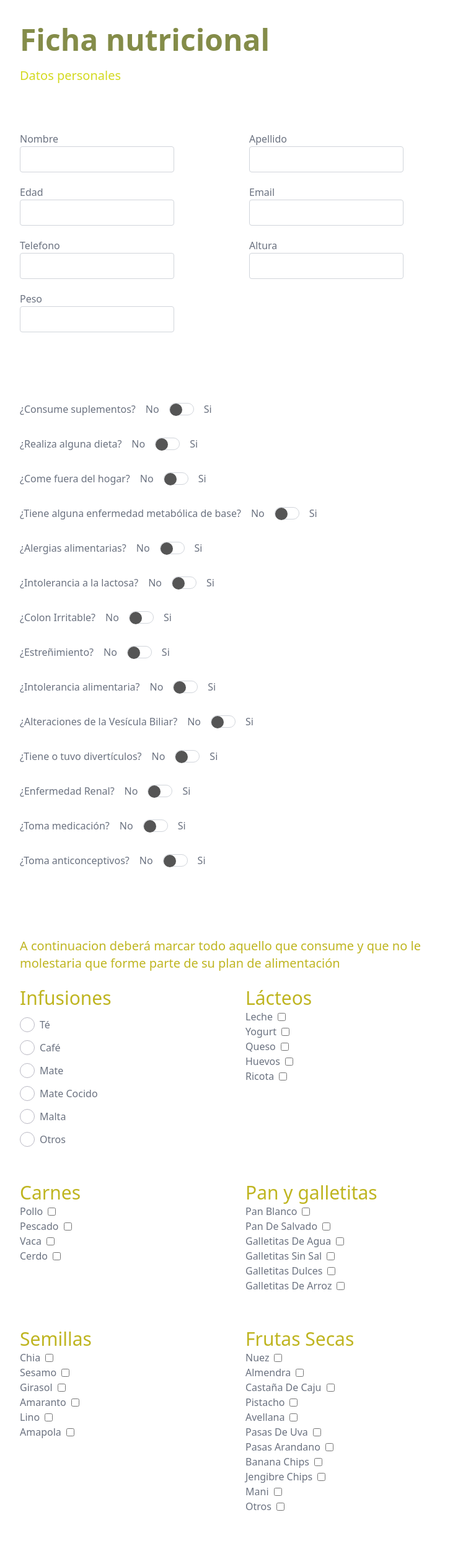
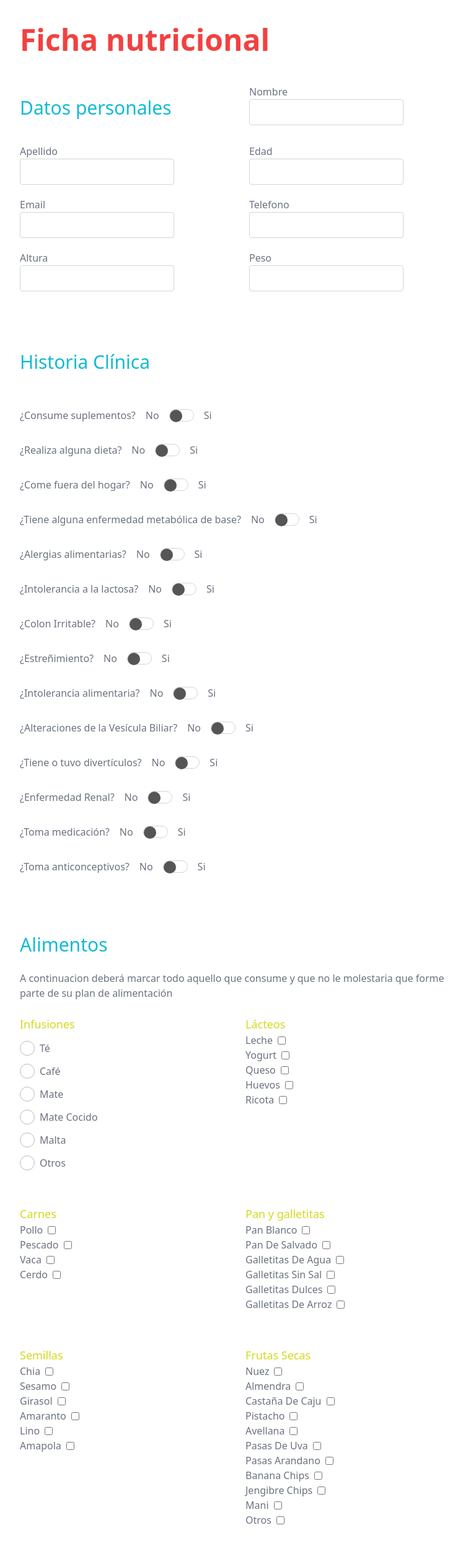
Before and after one commit to Elisa33/nutricion, a React (Vite) app: page / in a window 1280 px wide. Shown: the top 2502 px of the page at 62% size, without its empty margins (248-995 px from the left). Built offline with nearby package versions, Linux system fonts and the light colour scheme; no server answers; the database is empty.

Commit message:
questions completed

```diff
--- a/src/App.jsx
+++ b/src/App.jsx
@@ -37,8 +37,8 @@ function App() {
         <h1 className='font-bold text-primary'>Ficha nutricional</h1>
 
         <form onSubmit={handleSubmit(onSubmit)}>
-          <h3 className='py-5 text-secondary'>Datos personales</h3>
           <section className="grid gap-5 md:grid-cols-2">
+            <h2 className='py-5'>Datos personales</h2>
             <label >Nombre
               <input {...register("nombre", { required: true })}/>
               {errors.nombre && <span>Ingresa tu nombre</span>}
@@ -77,6 +77,7 @@ function App() {
 
           </section>
           <section className='grid gap-8'>
+            <h2>Historia Clínica</h2>
             <label className="flex items-center gap-4">
               <span>¿Consume suplementos?</span>
               <span>No</span>
@@ -263,11 +264,11 @@ function App() {
             }
           </section>
           <section className="">
-
-            <h3>A continuacion deberá marcar todo aquello que consume y que no le molestaria que forme parte de su plan de alimentación</h3>
+            <h2>Alimentos</h2>
+            <p className='text-gray-500'>A continuacion deberá marcar todo aquello que consume y que no le molestaria que forme parte de su plan de alimentación</p>
             <div className="grid gap-2 md:grid-cols-2">
               <div className="py-6">
-                <h2>Infusiones</h2>
+                <h3>Infusiones</h3>
                 <input className="invisible inp-cbx" id="te" type="checkbox" {...register('legumbres.te')} />
                 <label className="cbx alimentos" htmlFor="te"><span>
                     <svg width="12px" height="9px" viewBox="0 0 12 9">
@@ -313,7 +314,7 @@ function App() {
 
               </div>
               <div className="py-6">
-                <h2>Lácteos</h2>
+                <h3>Lácteos</h3>
                 <label className='alimentos'>leche
                   <input type="checkbox" {...register('leche')}/>
                 </label>
@@ -331,7 +332,7 @@ function App() {
                 </label>
               </div>
               <div className="py-6">
-                <h2>Carnes</h2>
+                <h3>Carnes</h3>
                 <label className='alimentos'>pollo
                   <input type="checkbox" {...register('pollo')}/>
                 </label>
@@ -346,7 +347,7 @@ function App() {
                 </label>
               </div>
               <div className="py-6">
-                <h2>Pan y galletitas</h2>
+                <h3>Pan y galletitas</h3>
                 <label className='alimentos'>pan blanco
                   <input type="checkbox" {...register('panblanco')}/>
                 </label>
@@ -367,7 +368,7 @@ function App() {
                 </label>
               </div>
               <div className="py-6">
-                  <h2>Semillas</h2>
+                  <h3>Semillas</h3>
                   <label className='alimentos'>chia
                     <input type="checkbox" {...register('chia')}/>
                   </label>
@@ -388,7 +389,7 @@ function App() {
                   </label>
               </div>
               <div className="py-6">
-                <h2>Frutas Secas</h2>
+                <h3>Frutas Secas</h3>
                 <label className='alimentos'>nuez
                   <input type="checkbox" {...register('nuez')}/>
                 </label>
@@ -424,7 +425,7 @@ function App() {
                 </label>
               </div>
               <div className="py-6">
-                <h2>Legumbres / Derivados</h2>
+                <h3>Legumbres / Derivados</h3>
                 <input className="invisible inp-cbx" id="soja" type="checkbox" {...register('legumbres.soja')} />
                 <label className="cbx alimentos" htmlFor="soja">soja<span>
                     <svg width="12px" height="9px" viewBox="0 0 12 9">
@@ -469,7 +470,8 @@ function App() {
             </label>
           </section>
           <section className="grid gap-5">
-            <h3>Verduras: por favor tachar aquellas que NO consuma.</h3>
+            <h2>Verduras</h2>
+            <p className="text-gray-500">por favor tachar aquellas que NO consuma.</p>
             <ul className="lista">
               <li><input type="checkbox" id="acelga" {...register('verduras.acelga')} value="acelga"/><label htmlFor="acelga">acelga</label></li>
               <li><input type="checkbox" id="achicoria" {...register('verduras.achicoria')} value="achicoria"/><label htmlFor="achicoria">achicoria</label></li>
@@ -518,7 +520,8 @@ function App() {
 
           </section>
           <section className="grid gap-5">
-            <h3>Frutas: por favor tachar aquellas que NO consuma.</h3>
+            <h2>Frutas</h2>
+            <p className="text-gray-500">por favor tachar aquellas que NO consuma.</p>
             <ul className="lista frutas">
               <li><input type="checkbox" id="frutillas" {...register('frutas.frutillas')} value="frutillas"/><label htmlFor="frutillas">frutillas</label></li>
               <li><input type="checkbox" id="guinda" {...register('frutas.guinda')} value="guinda"/><label htmlFor="guinda">guinda</label></li>
@@ -544,7 +547,53 @@ function App() {
             </ul>
 
           </section>
-          <input type="submit" className='block mt-10 text-white bg-accent'/>
+          <section>
+          <h2>Actividad fisica</h2>
+            <label className='w-full'>Tipo de actividad física
+              <input className='bottom-line' {...register('actividad.tipo')} />
+            </label>
+            <label className='w-full'>Horas de entrenamiento
+              <input className='bottom-line' {...register('actividad.tiempo')} />
+            </label>
+            <label className="flex items-center gap-4">
+              <span>¿Come algo antes de entrenar?</span>
+              <span>No</span>
+                <input className="radio__toggle" type="checkbox" {...register('actividad.comidaantes')}/>
+              <span>Si</span>
+            </label>
+            {
+              watch("actividad.comidaantes") && (
+                <label className='w-full'>¿Qué?
+                  <input className='bottom-line' {...register('activida.quecomeantes')} />
+                </label>)
+            }
+            <label className="flex items-center gap-4">
+              <span>¿Come algo despues de entrenar?</span>
+              <span>No</span>
+                <input className="radio__toggle" type="checkbox" {...register('actividad.comidadespues')}/>
+              <span>Si</span>
+            </label>
+            {
+              watch("actividad.comidadespues") && (
+                <label className='w-full'>¿Qué?
+                  <input className='bottom-line' {...register('activida.quecomedespues')} />
+                </label>)
+            }
+            <label className='w-full'>¿Qué bebidas utiliza durante el entrenamiento?
+              <input className='bottom-line' {...register('actividad.bebidas')} />
+            </label>
+            <label className='w-full'>¿Cual es tu comida favorita?
+              <input className='bottom-line' {...register('comidafavorita')} />
+            </label>
+            <label className='w-full'>¿Cual es el motivo de la consulta?
+              <input className='bottom-line' {...register('comidafavorita')} />
+            </label>
+            <label className='w-full'>¿Como me conociste?
+              <input className='bottom-line' {...register('comidafavorita')} />
+            </label>
+
+          </section>
+          <input type="submit" className='block mt-10 text-white bg-primary'/>
         </form>
       </div>
     </div>
--- a/src/index.css
+++ b/src/index.css
@@ -19,13 +19,13 @@
 
 @layer base {
   h1 {
-    @apply text-5xl text-accent;
+    @apply text-5xl text-primary;
   }
   h2 {
-    @apply text-3xl text-olive;
+    @apply pb-6 text-3xl text-secondary;
   }
   h3{
-    @apply text-xl text-olive;
+    @apply text-lg text-green;
   }
   input{
     @apply block p-2 border border-gray-300 rounded focus:outline-none focus:border-olive;
@@ -43,6 +43,6 @@
     @apply text-gray-500
   }
   section{
-    @apply py-14
+    @apply py-12
   }
 }
--- a/tailwind.config.js
+++ b/tailwind.config.js
@@ -11,10 +11,11 @@ module.exports = {
       current: 'currentColor',
       gray: colors.gray,
       'white': '#ffffff',
-      'primary': '#848C49',
-      'secondary': '#D3D91E',
+      'primary': '#F24141',
+      'secondary': '#12bbd4',
+      'green': '#D3D91E',
       'olive': '#BFB521',
-      'accent': '#F24141',
+      'accent': '#848C49',
       'neutral': '#F2F2F2',
     },
     extend: {},
```
